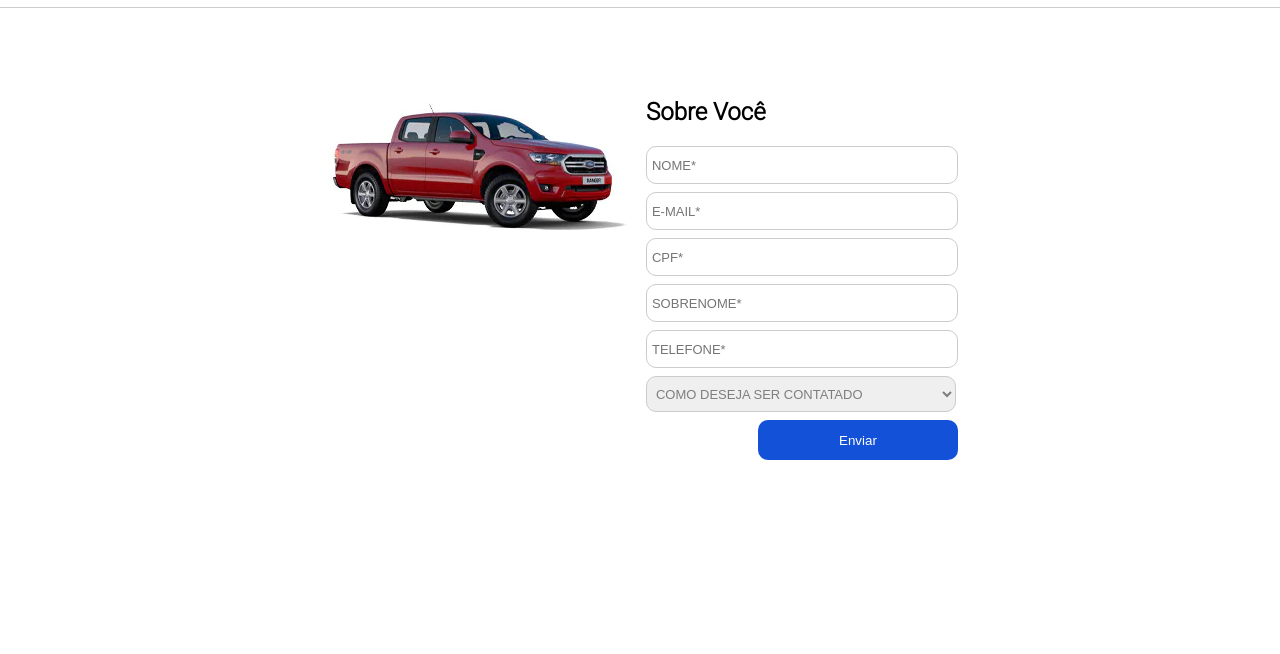
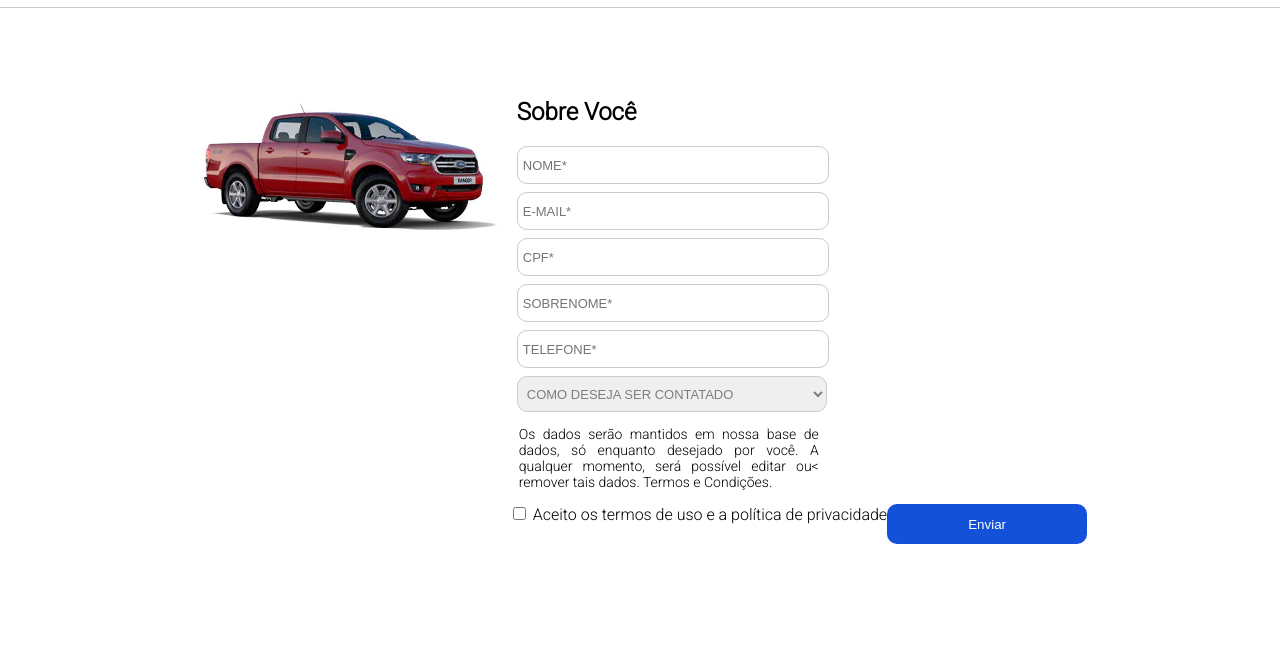
Before and after one commit to Mavisi/sprint_JS_Ford, a plain HTML site: page contato.html in a window 1280 px wide. Shown: the part 79-733 px from the top of the page. Drawn offline with Linux system fonts and the light colour scheme.

Commit message:
nova sprint

```diff
--- a/contato.html
+++ b/contato.html
@@ -36,22 +36,25 @@
         <div>
           <img src="img/xls 2.2 diesel.jpg" />
         </div>
-        <div>
+        <div class="lgpd">
           <h2 class="titulo">Sobre Você</h2>
-          <form onsubmit="Post(this); return false;">
+          <form autocomplete="off" onsubmit="Post(this); return false;">
             <input
               type="text"
               name="nome"
               id="name"
               placeholder="NOME*"
               class="fordform"
+              autocomplete="off"
               required
             />
             <input
               type="text"
               name="email"
+              id="email"
               placeholder="E-MAIL*"
               class="fordform"
+              autocomplete="off"
               required
             />
             <input
@@ -59,6 +62,7 @@
               name="cpf"
               id="cpf"
               placeholder="CPF*"
+              autocomplete="off"
               class="fordform"
               required
             />
@@ -67,6 +71,7 @@
               name="sobrenome"
               placeholder="SOBRENOME*"
               class="fordform"
+              autocomplete="off"
               required
             />
             <input
@@ -76,6 +81,7 @@
               placeholder="TELEFONE*"
               id="telefone"
               class="fordform"
+              autocomplete="off"
               required
             />
             <select name="contato" class="fordform" required>
@@ -83,6 +89,23 @@
               <option>TELEFONE</option>
               <option>E-MAIL</option>
             </select>
+            <p class="texto_lgpd">
+              Os dados serão mantidos em nossa base de
+              dados, só enquanto desejado por você.
+              A qualquer momento, será possível editar ou<
+              remover tais dados. <a>Termos e Condições.
+            </p>
+
+            <label>
+              <input
+                type="checkbox"
+                name="lgpd"
+                id="lgpd"
+                required
+              />
+              Aceito os termos de uso e a política de privacidade
+            </label>
+
             <button type="submit">Enviar</button>
           </form>
         </div>
--- a/css/form.css
+++ b/css/form.css
@@ -7,6 +7,7 @@
     margin: 8px;
     font-size: 13px;
     padding: 5px;
+    /* border: solid 1px black; */
 }
 
 .fordform:hover {
@@ -37,8 +38,20 @@
     text-align: left;
     padding-top: 30px;
     padding-bottom: 30px;
+    /* border: solid 1px #cccccc; */
+
 }
+.texto_lgpd{
 
+    text-align: justify;
+    font-size: 14px;
+    width: 300px;
+   /* text-align: center; */
+    margin-left: 10px;
+
+
+
+}
 .forms {
     display: block;
     text-align: center;
```
